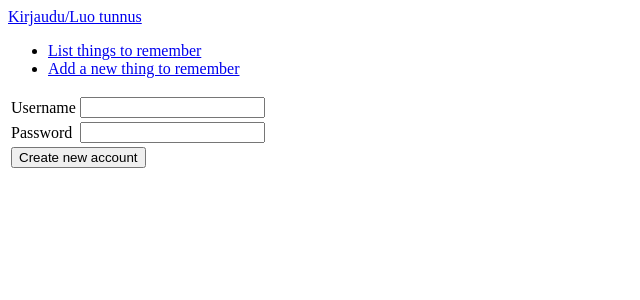
After one commit to jusba/Muistilista, a Flask app: page /auth/new in a window 1280 px wide. The commit adds this page. Shown: the top 300 px of the page, without its empty margins (0-640 px from the left). Run offline with Flask 2, Linux system fonts and the light colour scheme.

```diff
--- a/application/auth/views.py
+++ b/application/auth/views.py
@@ -1,8 +1,9 @@
 from flask import render_template, request, redirect, url_for
 from flask_login import login_user, logout_user
-from application import app
+from application import app, db
 from application.auth.models import User
 from application.auth.forms import LoginForm
+
 
 @app.route("/auth/login", methods = ["GET", "POST"])
 def auth_login():
@@ -26,3 +27,15 @@ def auth_login():
 def auth_logout():
     logout_user()
     return redirect(url_for("index"))
+
+@app.route("/auth/new")
+def account_form():
+    return render_template("auth/new.html", form = LoginForm())
+
+@app.route("/auth", methods=["POST"])
+def account_create():
+    form = LoginForm(request.form)
+    a = User("testi", form.username.data, form.password.data)
+    db.session().add(a)
+    db.session().commit()
+    return render_template("index.html")
--- a/application/templates/auth/loginform.html
+++ b/application/templates/auth/loginform.html
@@ -26,4 +26,8 @@
       </td>
     </tr>
 </form>
+<p>
+            <a href="{{ url_for('account_form') }}">Luo tunnus</a>
+</p>
+
 {% endblock %}
--- /dev/null
+++ b/application/templates/auth/new.html
@@ -0,0 +1,35 @@
+{% extends "layout.html" %}
+
+  {% block body %}
+  <form method="POST" action="{{ url_for('account_create') }}">
+    <table>
+      <tr>
+          <td>
+            {{ form.username.label }}
+          </td>
+          <td>
+            {{ form.username }}
+          </td>
+          <td>
+            <ul>
+              {% for error in form.username.errors %}
+              <li>{{ error }}</li>
+              {% endfor %}
+            </ul>
+          </td>
+      </tr>
+      <tr>
+        <td>
+          {{ form.password.label }}
+        </td>
+        <td>
+          {{ form.password }}
+        </td>
+      </tr>
+      <tr>
+	<td colspan="2">
+	  <input type="submit" value="Create new account"/>
+	</td>
+      </tr>
+  </form>
+  {% endblock %}
--- a/application/templates/layout.html
+++ b/application/templates/layout.html
@@ -12,7 +12,7 @@
     </p>
     </p>
     {% else %}
-    <a href="{{ url_for('auth_login') }}">Kirjaudu</a>
+    <a href="{{ url_for('auth_login') }}">Kirjaudu/Luo tunnus</a>
     {% endif %}
     <ul>
       <li><a href="{{ url_for('things_index') }}">List things to remember</a></li>
--- a/application/things/views.py
+++ b/application/things/views.py
@@ -9,8 +9,9 @@ from flask_login import login_required, current_user
 
 #Showing list of things
 @app.route("/things", methods=["GET"])
+@login_required
 def things_index():
-    return render_template("things/list.html", things = Thing.query.all(),form = RankForm())
+    return render_template("things/list.html", things = Thing.query.filter(Thing.account_id == current_user.id).all(),form = RankForm())
 
 # Showing the page to make new things
 @app.route("/things/new/")
```
Also changed, not shown: application/things.db (added).
